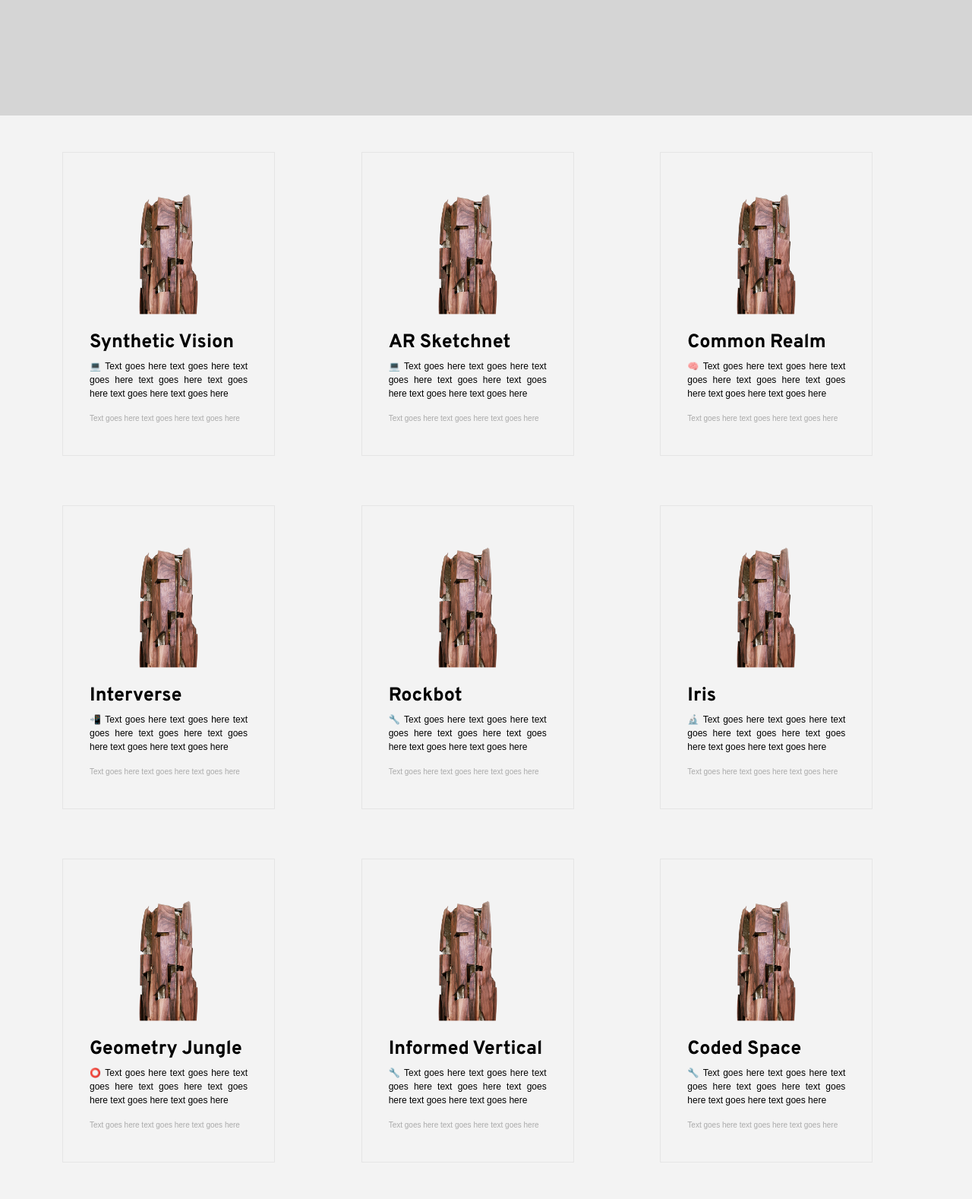
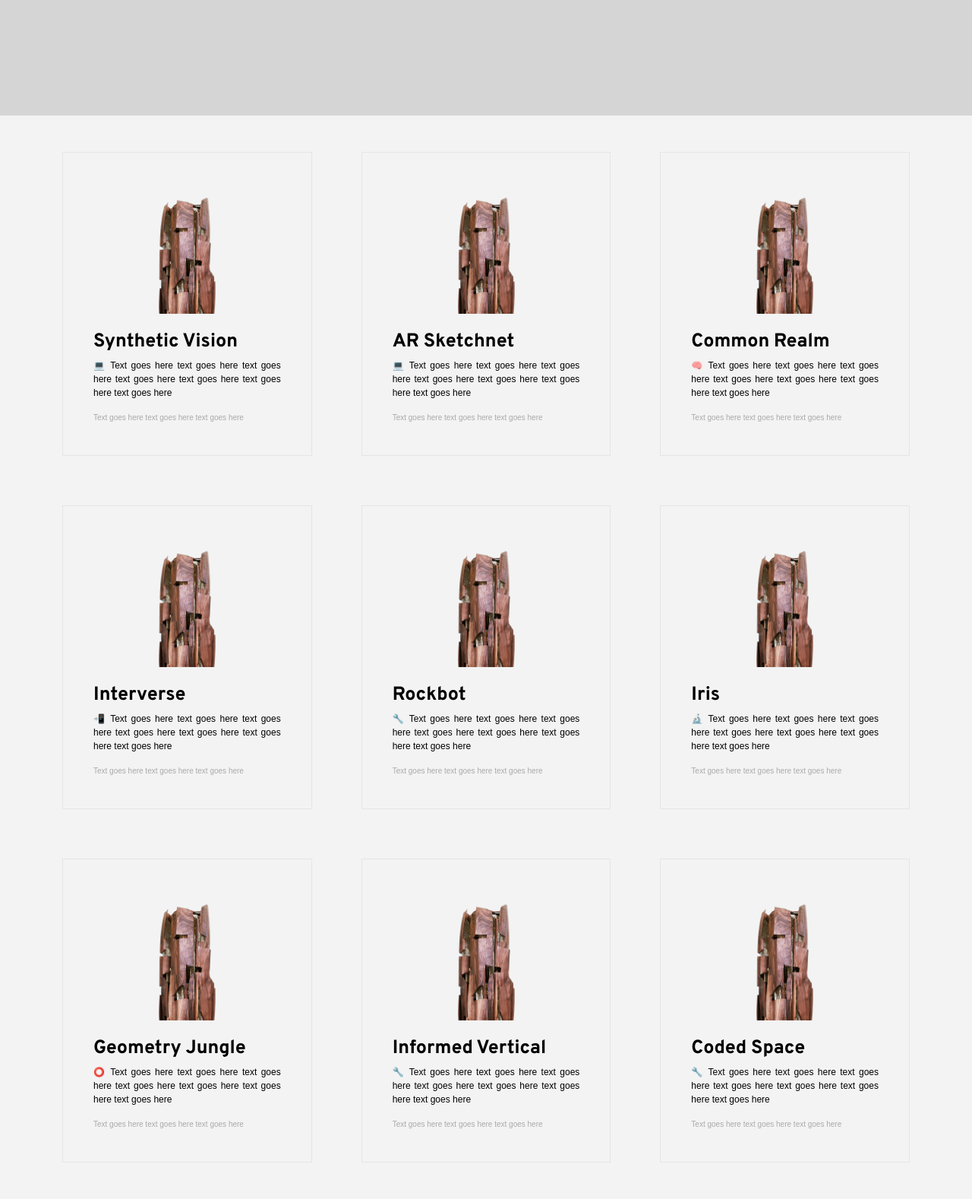
Before and after one commit to Ibrahim2595/ibrahim-works, a PHP site: page / in a window 1280 px wide. Shown: the part 648-2226 px from the top of the page at 76% size. Run offline with PHP 8.4, Linux system fonts and the light colour scheme; some libraries are stand-ins or nearby versions; some web fonts are replaced.

Commit message:
CSS edit

```diff
--- a/styles/style.css
+++ b/styles/style.css
@@ -172,9 +172,8 @@ h2 {
     text-decoration: none;
     border: solid 0.5px #e5e5e5;
     transition: box-shadow 0.5s ease-in-out;
-    width: 280px;
     height: 400px;
-    padding: 35px;
+    padding: 40px;
     background: #f3f3f3;
     /* box-shadow: 0.2px 0.2px 0.2px 0.2px rgb(0 0 0 / 10%); */
 }
@@ -328,7 +327,6 @@ h2 {
     height: 100%;
 }
 
-
 @media only screen and (min-width: 576px) {
     .container, .container-lg, .container-md, .container-sm, .container-xl, .container-xxl {
         max-width: 540px !important;
@@ -337,7 +335,6 @@ h2 {
     .modal-xl {
         --bs-modal-width: 540px !important;
     }
-
 }
 
 @media only screen and (min-width: 768px) {
@@ -413,6 +410,4 @@ h2 {
     .typewriter h1 {
         white-space: pre-line;
     }
-
-
 }
```
